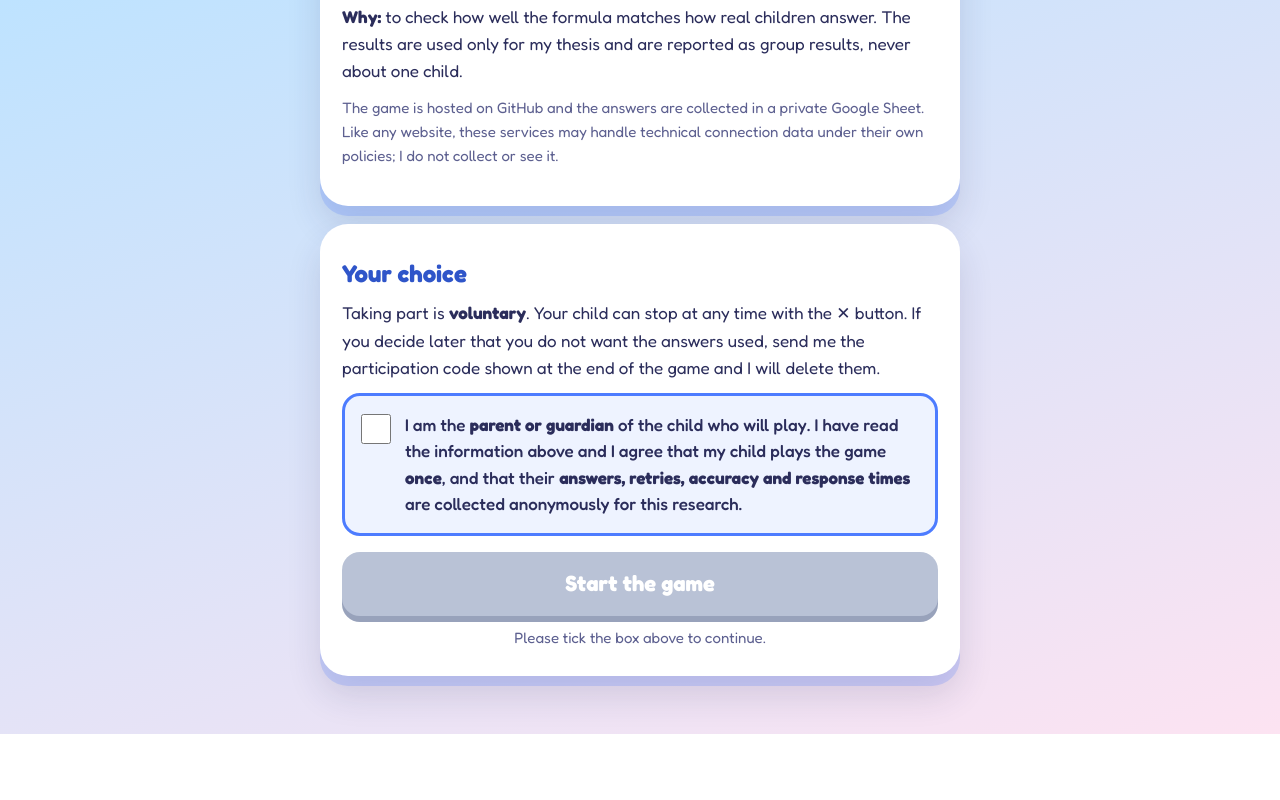
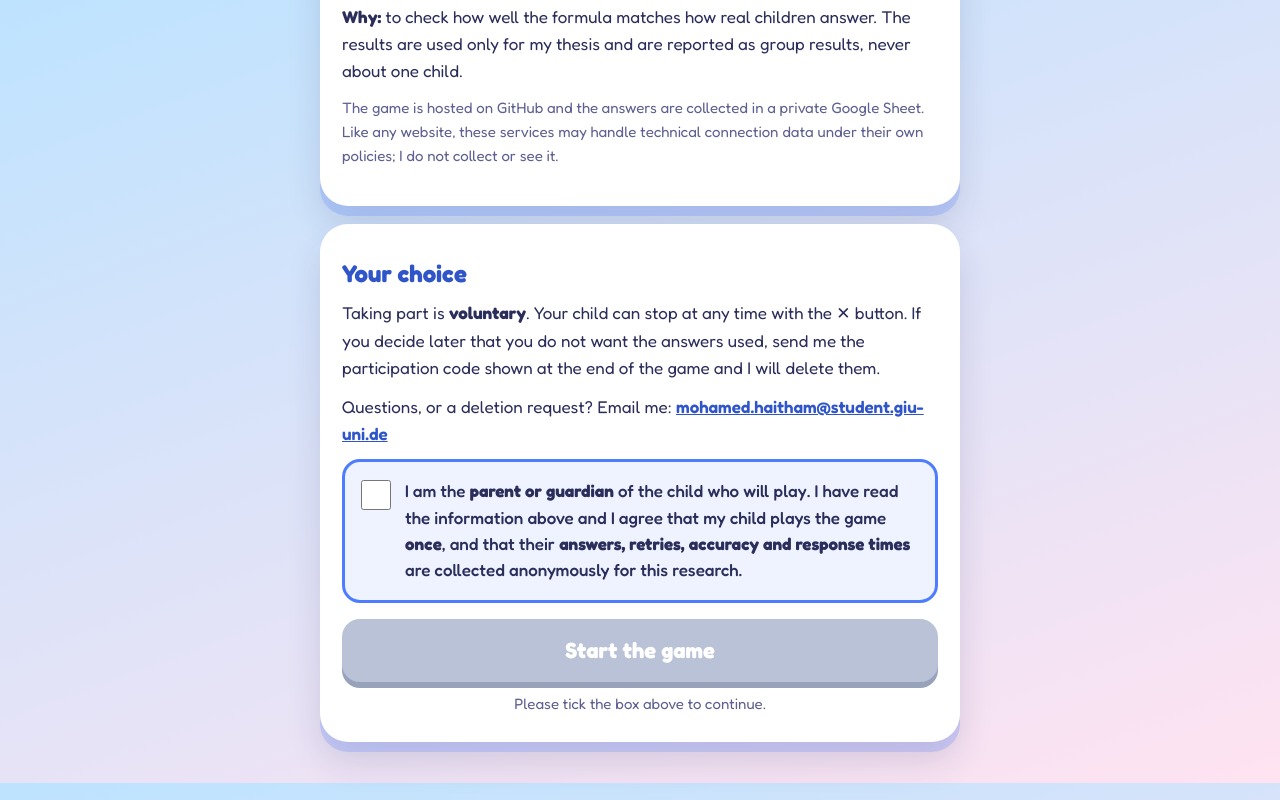
Before and after one commit to mohamedhaitham1213-oss/Math-Difficulty-Game, a plain HTML site: page index.html in a window 1280 px wide. Shown: the part 1617-2417 px from the top of the page. Before the commit the page ends 2351 px from the top, so only its background shows below. Drawn offline with Linux system fonts and the light colour scheme.

Commit message:
Update index.html

```diff
--- a/index.html
+++ b/index.html
@@ -215,7 +215,7 @@
 
 <script>
   // ---- Settings ----
-  const CONTACT_EMAIL = "";            // put your GIU email between the quotes; it is then shown to parents on this page
+  const CONTACT_EMAIL = "mohamed.haitham@student.giu-uni.de";            // put your GIU email between the quotes; it is then shown to parents on this page
   const GAME_PAGE = "play.html";       // the game
   const CONSENT_KEY = "mathgame_consent";   // the game reads this: "1" = a parent ticked the box (used up when a game starts)
   const LANG_KEY = "mathgame_lang";
```
